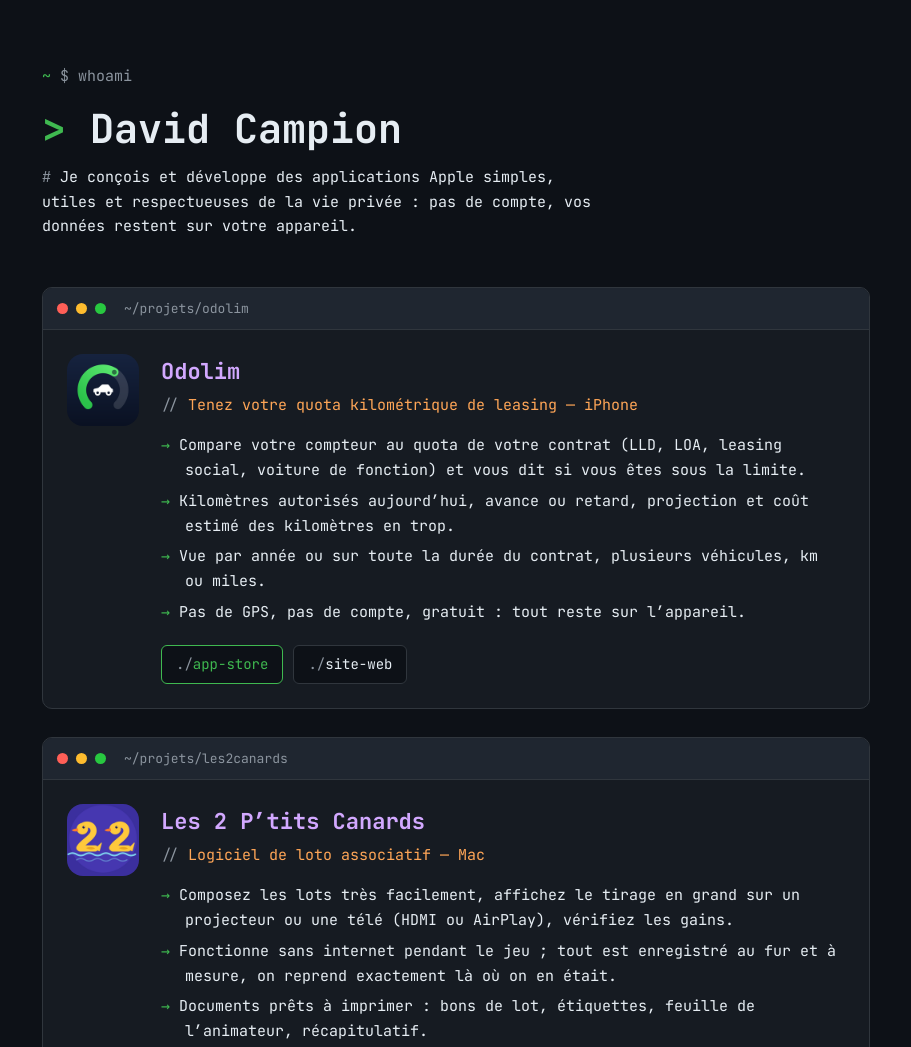
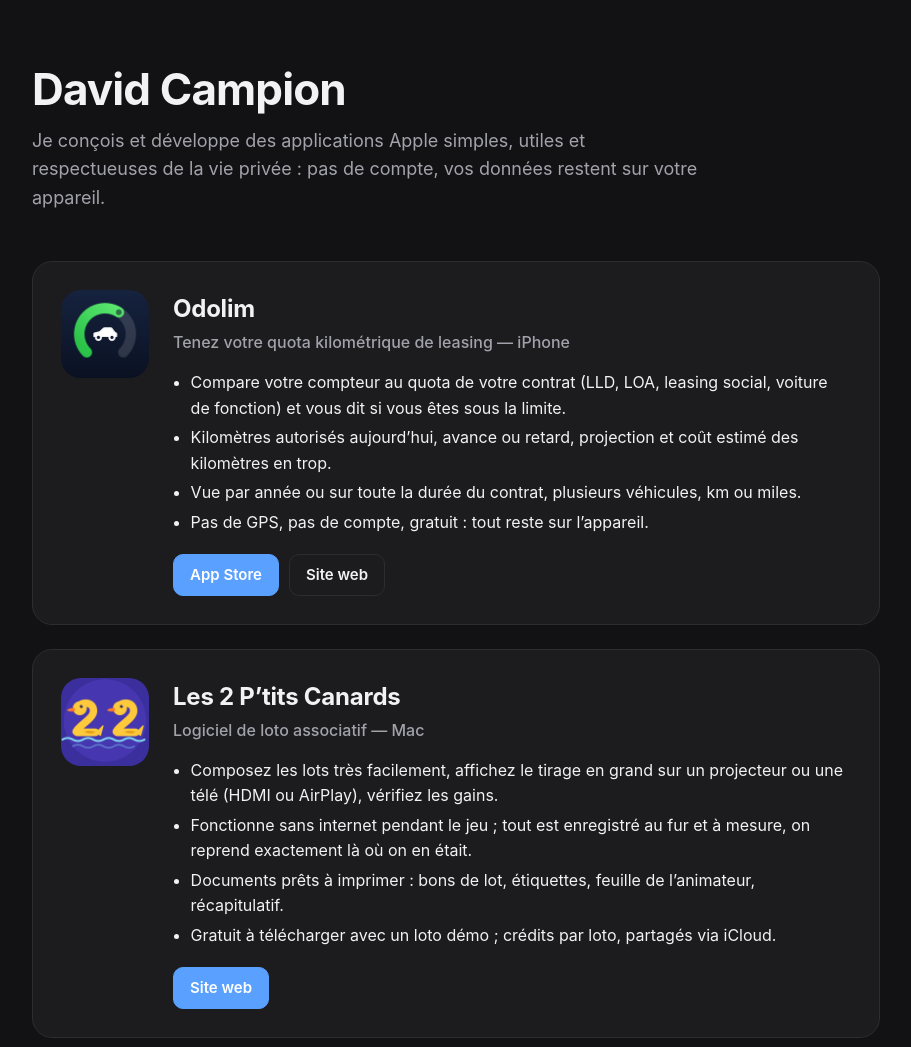
Before and after one commit to cmpdvd/my-github-page, a plain HTML site: page index.html in a window 1280 px wide. Shown: the top 1047 px of the page, without its empty margins (184-1095 px from the left). Drawn offline with Linux system fonts and the light colour scheme.

Commit message:
Back to the card design, dark background only, no tech tags
Co-Authored-By: Claude Opus 5.5 <noreply@anthropic.com>

```diff
--- a/index.html
+++ b/index.html
@@ -7,130 +7,70 @@
   <title>David Campion — Projets</title>
   <meta name="description" content="Les apps de David Campion : Odolim (quota kilométrique de leasing, iPhone) et Les 2 P’tits Canards (logiciel de loto associatif, Mac)." />
   <link rel="icon" href="assets/odolim.png" />
-  <link rel="preconnect" href="https://fonts.googleapis.com" />
-  <link rel="preconnect" href="https://fonts.gstatic.com" crossorigin />
-  <link href="https://fonts.googleapis.com/css2?family=JetBrains+Mono:wght@400;500;700&display=swap" rel="stylesheet" />
   <style>
     :root {
-      --bg: #0d1117;
-      --panel: #161b22;
-      --bar: #1f2630;
-      --border: #30363d;
-      --text: #e6edf3;
-      --muted: #8b949e;
-      --green: #3fb950;
-      --blue: #58a6ff;
-      --purple: #d2a8ff;
-      --orange: #ffa657;
-      --mono: "JetBrains Mono", ui-monospace, SFMono-Regular, Menlo, Consolas, monospace;
+      --bg: #121214;
+      --card: #1c1c1f;
+      --text: #f2f2f4;
+      --muted: #a2a2ab;
+      --border: #2c2c31;
+      --accent: #5aa0ff;
     }
     * { box-sizing: border-box; }
     body {
       margin: 0;
       background: var(--bg);
       color: var(--text);
-      font: 15px/1.65 var(--mono);
+      font: 16px/1.6 -apple-system, BlinkMacSystemFont, "Segoe UI", Roboto, Helvetica, Arial, sans-serif;
     }
-    main { max-width: 860px; margin: 0 auto; padding: 64px 16px 48px; }
-    a { color: var(--blue); }
-
-    .prompt { color: var(--green); }
-    .prompt::after { content: " $ "; color: var(--muted); }
-    .comment { color: var(--muted); }
-
-    header { margin-bottom: 48px; }
-    header .cmd { margin: 0 0 16px; color: var(--muted); }
-    header h1 {
-      font-size: clamp(1.75rem, 5vw, 2.5rem);
-      line-height: 1.2;
-      margin: 0 0 12px;
-      font-weight: 700;
+    main { max-width: 880px; margin: 0 auto; padding: 64px 16px 48px; }
+    header h1 { font-size: clamp(2rem, 5vw, 2.75rem); line-height: 1.15; margin: 0 0 12px; letter-spacing: -0.02em; }
+    header p { color: var(--muted); font-size: 1.125rem; margin: 0 0 48px; max-width: 60ch; }
+    .projects { display: grid; gap: 24px; }
+    .project {
+      background: var(--card);
+      border: 1px solid var(--border);
+      border-radius: 20px;
+      padding: 28px;
+      display: grid;
+      grid-template-columns: 88px 1fr;
+      gap: 24px;
     }
-    header h1::before { content: "> "; color: var(--green); }
-    .cursor {
-      display: inline-block;
-      width: 0.55em;
-      height: 1em;
-      margin-left: 6px;
-      vertical-align: -0.1em;
-      background: var(--green);
-      animation: blink 1.1s steps(1) infinite;
-    }
-    @keyframes blink { 50% { opacity: 0; } }
-    @media (prefers-reduced-motion: reduce) { .cursor { animation: none; } }
-    header p { margin: 0; max-width: 62ch; }
-
-    .projects { display: grid; gap: 28px; }
-    .window {
-      background: var(--panel);
-      border: 1px solid var(--border);
-      border-radius: 10px;
-      overflow: hidden;
-    }
-    .titlebar {
-      display: flex;
-      align-items: center;
-      gap: 8px;
-      padding: 10px 14px;
-      background: var(--bar);
-      border-bottom: 1px solid var(--border);
-      color: var(--muted);
-      font-size: 0.8125rem;
-    }
-    .dot { width: 11px; height: 11px; border-radius: 50%; background: #ff5f57; }
-    .dot:nth-child(2) { background: #febc2e; }
-    .dot:nth-child(3) { background: #28c840; }
-    .titlebar span:last-child { margin-left: 10px; overflow: hidden; text-overflow: ellipsis; white-space: nowrap; }
-
-    .body { padding: 24px; display: grid; grid-template-columns: 72px 1fr; gap: 22px; }
-    .body img { width: 72px; height: 72px; border-radius: 16px; display: block; }
-    .body h2 { margin: 0; font-size: 1.375rem; color: var(--purple); }
-    .tagline { margin: 2px 0 16px; color: var(--orange); }
-    .tagline::before { content: "// "; color: var(--muted); }
-    .body ul { margin: 0 0 20px; padding: 0; list-style: none; }
-    .body li { margin: 6px 0; padding-left: 1.6em; text-indent: -1.6em; }
-    .body li::before { content: "→ "; color: var(--green); }
-
+    .project img { width: 88px; height: 88px; border-radius: 20px; display: block; }
+    .project h2 { margin: 0; font-size: 1.5rem; letter-spacing: -0.01em; }
+    .tagline { margin: 2px 0 14px; color: var(--muted); font-weight: 500; }
+    .project ul { margin: 0 0 18px; padding-left: 1.1em; }
+    .project li { margin: 4px 0; }
     .links { display: flex; flex-wrap: wrap; gap: 10px; }
     .links a {
-      font-family: var(--mono);
       text-decoration: none;
-      font-size: 0.875rem;
-      padding: 7px 14px;
-      border-radius: 6px;
+      font-weight: 600;
+      font-size: 0.9375rem;
+      padding: 8px 16px;
+      border-radius: 10px;
       border: 1px solid var(--border);
       color: var(--text);
-      background: var(--bg);
     }
-    .links a::before { content: "./"; color: var(--muted); }
-    .links a.primary { border-color: var(--green); color: var(--green); }
-    .links a:hover { border-color: var(--blue); color: var(--blue); }
-
-    footer { margin-top: 56px; color: var(--muted); font-size: 0.8125rem; }
-    footer a { color: var(--muted); }
-
+    .links a.primary { background: var(--accent); border-color: var(--accent); color: #fff; }
+    .links a:hover { filter: brightness(1.08); }
+    footer { margin-top: 56px; color: var(--muted); font-size: 0.875rem; }
+    footer a { color: inherit; }
     @media (max-width: 560px) {
       main { padding-top: 40px; }
-      .body { grid-template-columns: 1fr; padding: 20px; gap: 14px; }
-      .body img { width: 60px; height: 60px; border-radius: 13px; }
+      .project { grid-template-columns: 1fr; padding: 22px; gap: 16px; }
+      .project img { width: 72px; height: 72px; border-radius: 16px; }
     }
   </style>
 </head>
 <body>
   <main>
     <header>
-      <p class="cmd"><span class="prompt">~</span>whoami</p>
-      <h1>David Campion<span class="cursor" aria-hidden="true"></span></h1>
-      <p><span class="comment"># </span>Je conçois et développe des applications Apple simples, utiles et respectueuses de la vie privée : pas de compte, vos données restent sur votre appareil.</p>
+      <h1>David Campion</h1>
+      <p>Je conçois et développe des applications Apple simples, utiles et respectueuses de la vie privée : pas de compte, vos données restent sur votre appareil.</p>
     </header>
 
     <section class="projects">
-      <article class="window">
-        <div class="titlebar" aria-hidden="true">
-          <span class="dot"></span><span class="dot"></span><span class="dot"></span>
-          <span>~/projets/odolim</span>
-        </div>
-        <div class="body">
+      <article class="project">
         <img src="assets/odolim.png" alt="Icône de l’app Odolim" />
         <div>
           <h2>Odolim</h2>
@@ -142,19 +82,13 @@
             <li>Pas de GPS, pas de compte, gratuit : tout reste sur l’appareil.</li>
           </ul>
           <div class="links">
-              <a class="primary" href="https://apps.apple.com/fr/app/odolim/id6810549144">app-store</a>
-              <a href="https://www.odolim.com/">site-web</a>
-            </div>
+            <a class="primary" href="https://apps.apple.com/fr/app/odolim/id6810549144">App Store</a>
+            <a href="https://www.odolim.com/">Site web</a>
           </div>
         </div>
       </article>
 
-      <article class="window">
-        <div class="titlebar" aria-hidden="true">
-          <span class="dot"></span><span class="dot"></span><span class="dot"></span>
-          <span>~/projets/les2canards</span>
-        </div>
-        <div class="body">
+      <article class="project">
         <img src="assets/les2canards.png" alt="Icône de l’app Les 2 P’tits Canards" />
         <div>
           <h2>Les 2 P’tits Canards</h2>
@@ -166,15 +100,14 @@
             <li>Gratuit à télécharger avec un loto démo ; crédits par loto, partagés via iCloud.</li>
           </ul>
           <div class="links">
-              <a class="primary" href="https://www.les2canards.com/">site-web</a>
-            </div>
+            <a class="primary" href="https://www.les2canards.com/">Site web</a>
           </div>
         </div>
       </article>
     </section>
 
     <footer>
-      <span class="comment"># </span>© 2026 David Campion · <a href="https://github.com/cmpdvd">github.com/cmpdvd</a>
+      © 2026 David Campion · <a href="https://github.com/cmpdvd">github.com/cmpdvd</a>
     </footer>
   </main>
 </body>
```
Lines whose indentation alone changed are shown as unchanged.
